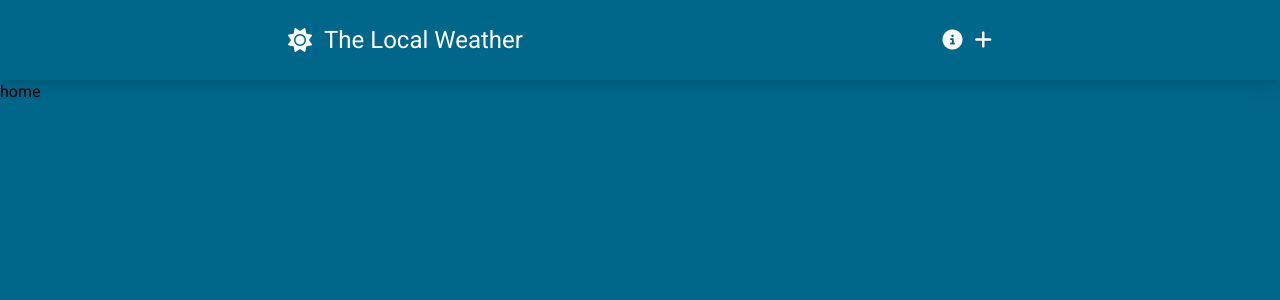
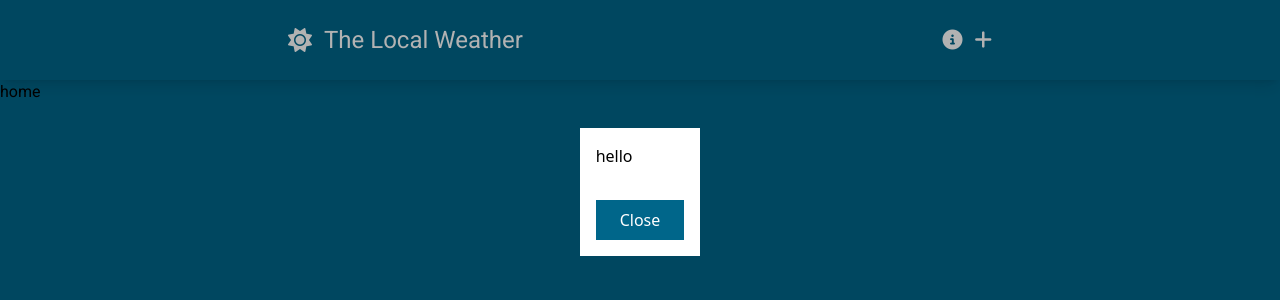
Before and after one commit to NguyenTanPil/weather-app, a Vue app: page / in a window 1280 px wide. Both pictures are taken after a click on the icon 952 px from the left and 40 px from the top of the page. Shown: the top 300 px of the page. Built offline with nearby package versions, Linux system fonts and the light colour scheme.

Commit message:
Add the BaseModal component

```diff
--- /dev/null
+++ b/src/components/BaseModal.vue
@@ -0,0 +1,63 @@
+<template>
+  <Teleport to="body">
+    <Transition name="modal-outer">
+      <div
+        class="absolute w-full bg-black bg-opacity-30 h-screen top-0 left-0 flex justify-center px-8"
+        v-show="modalActive"
+      >
+        <Transition name="modal-inner">
+          <div class="p-4 bg-white self-start mt-32 max-w-screen-md" v-if="modalActive">
+            <slot />
+
+            <button
+              class="text-white mt-8 bg-weather-primary py-2 px-6"
+              @click="emit('closeModal')"
+            >
+              Close
+            </button>
+          </div>
+        </Transition>
+      </div>
+    </Transition>
+  </Teleport>
+</template>
+
+<script setup>
+defineProps({
+  modalActive: {
+    type: Boolean,
+    default: false
+  }
+});
+
+const emit = defineEmits(['close-modal']);
+</script>
+
+<style scoped>
+.modal-outer-enter-active,
+.modal-outer-leave-active {
+  transition: opacity 0.3s cubic-bezier(0.075, 0.82, 0.165, 1);
+}
+
+.modal-outer-enter-from,
+.modal-outer-leave-to {
+  opacity: 0;
+}
+
+.modal-inner-enter-active {
+  transition: all 0.3s cubic-bezier(0.175, 0.885, 0.32, 1.275) 0.15s;
+}
+
+.modal-inner-enter-active {
+  transition: all 0.3s cubic-bezier(0.175, 0.885, 0.32, 1.275);
+}
+
+.modal-inner-enter-from {
+  opacity: 0;
+  transform: scale(0.8);
+}
+
+.modal-inner-leave-to {
+  transform: scale(0.8);
+}
+</style>
--- a/src/components/SiteNavigation.vue
+++ b/src/components/SiteNavigation.vue
@@ -11,14 +11,28 @@
       <div class="flex gap-3 flex-1 justify-end">
         <i
           class="fa-solid fa-circle-info text-xl hover:text-weather-secondary duration-150 cursor-pointer"
+          @click="toggleModal"
         ></i>
 
         <i
           class="fa-solid fa-plus text-xl hover:text-weather-secondary duration-150 cursor-pointer"
         ></i>
       </div>
+
+      <BaseModal :modal-active="isShowModal" @close-modal="toggleModal">
+        <div class="text-black">hello</div>
+      </BaseModal>
     </nav>
   </header>
 </template>
 
-<script setup></script>
+<script setup>
+import BaseModal from '@/components/BaseModal.vue';
+import { ref } from 'vue';
+
+const isShowModal = ref(false);
+
+const toggleModal = () => {
+  isShowModal.value = !isShowModal.value;
+};
+</script>
```
